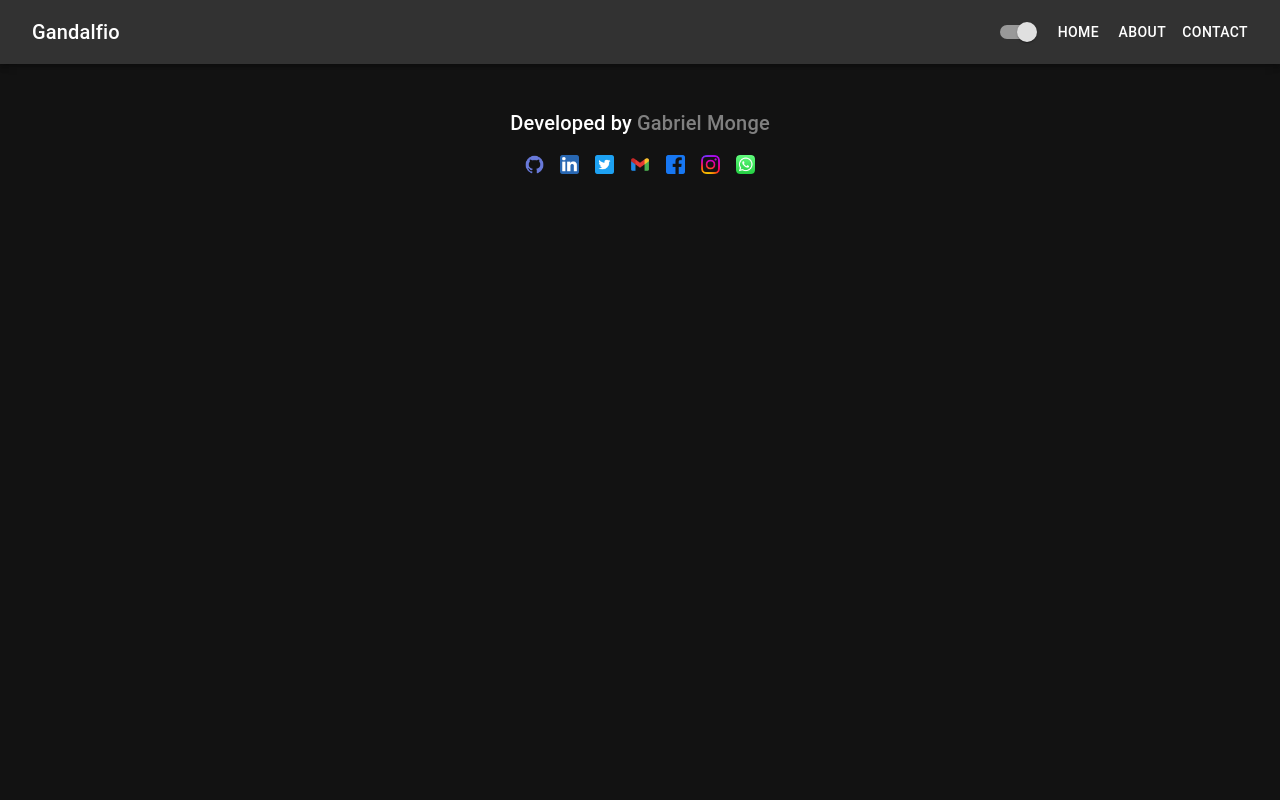
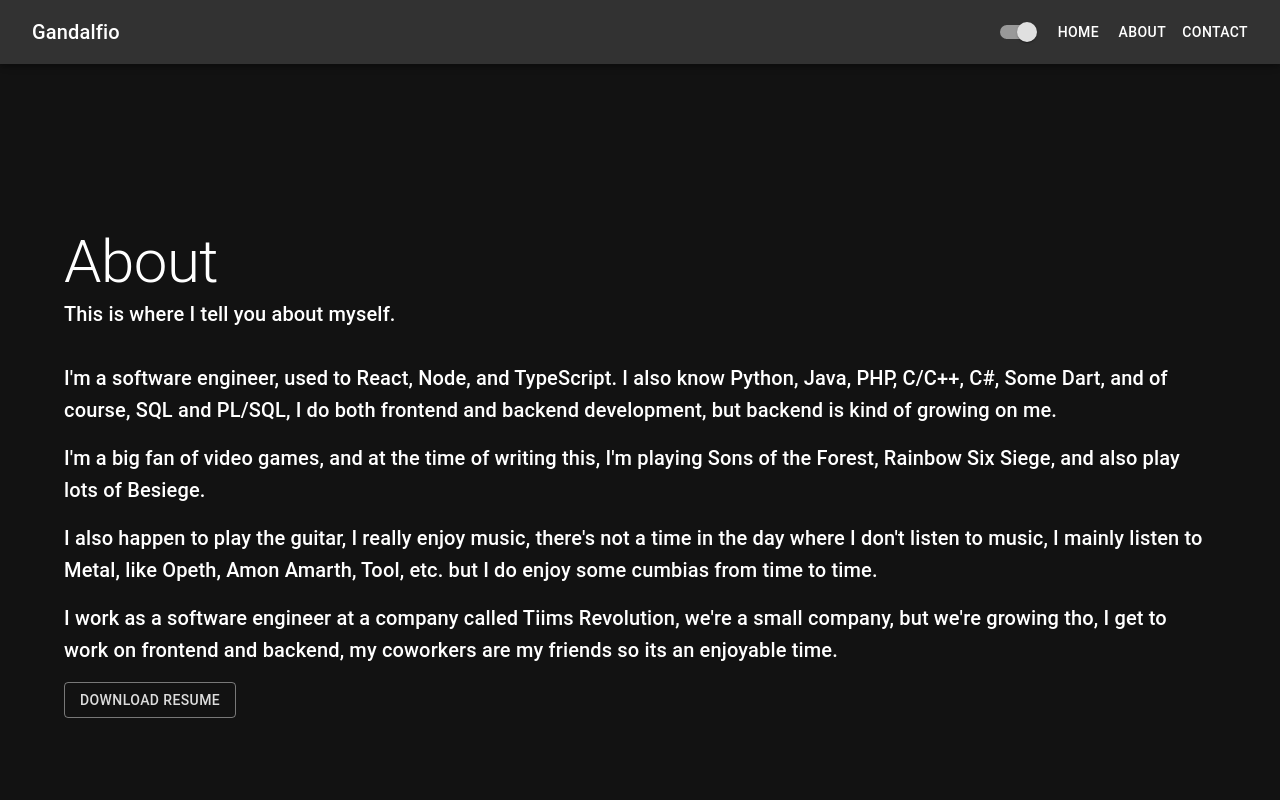
Before and after one commit to Gabrielmong/gandalfio, a React (Vite) app: page /gandalfio/about in a window 1280 px wide. Shown: the top 800 px of the page. Built offline with nearby package versions, Linux system fonts and the light colour scheme.

Commit message:
refactor: change base paths, key issues

```diff
--- a/src/App.tsx
+++ b/src/App.tsx
@@ -19,25 +19,34 @@ function App() {
 
   const theme = createTheme({
     palette: {
-      mode : currentTheme,
-      primary: currentTheme === "dark" ? {
+      mode: currentTheme,
+      primary:
+        currentTheme === "dark"
+          ? {
               main: "#dddddd",
-      } : {
+            }
+          : {
               main: "#0f1c2b",
             },
-      secondary: currentTheme === "dark" ? {
+      secondary:
+        currentTheme === "dark"
+          ? {
               main: "#474747",
-      } : {
+            }
+          : {
               main: "#3ea6ff",
             },
-      background: currentTheme === "dark" ? {
+      background:
+        currentTheme === "dark"
+          ? {
               default: "#121212",
               paper: "#1e1e1e",
-      } : {
+            }
+          : {
               default: "##ededed",
               paper: "#fff",
             },
-    }
+    },
   });
 
   return (
@@ -52,15 +61,17 @@ function App() {
           themeSwich={handleThemeChange}
           title="Gandalfio"
           navItems={[
-            { label: "Home", path: "/" },
-            { label: "About", path: "/about" },
-            { label: "Contact", path: "/contact" },
+            { label: "Home", path: "/gandalfio/" },
+            { label: "About", path: "/gandalfio/about" },
+            { label: "Contact", path: "/gandalfio/contact" },
           ]}
         />
         <Routes>
-          <Route path="/" element={<Home />} />
-          <Route path="/about" element={<About />} />
-          <Route path="/contact" element={<Contact />} />
+          <Route path="/gandalfio/">
+            <Route path="/gandalfio/" element={<Home />} />
+            <Route path="/gandalfio/about" element={<About />} />
+            <Route path="/gandalfio/contact" element={<Contact />} />
+          </Route>
         </Routes>
         <Footer />
       </BrowserRouter>
--- a/src/components/Footer/Footer.tsx
+++ b/src/components/Footer/Footer.tsx
@@ -41,7 +41,7 @@ export const Footer = (): ReactElement => {
       >
         <Grid container spacing={2}>
           {socialMediaData.map((item) => (
-            <Grid item>
+            <Grid item key={item.name}>
               <Link to={item.url} target="_blank">
                 <img
                   src={item.image}
--- a/src/components/Topbar/Topbar.tsx
+++ b/src/components/Topbar/Topbar.tsx
@@ -51,7 +51,7 @@ export const Topbar = ({
         <Box sx={{ flexGrow: 1 }}>
           <Button
             color="inherit"
-            onClick={() => handleLinkClick("/")}
+            onClick={() => handleLinkClick("/gandalfio/")}
             sx={{ textTransform: "none" }}
           >
             <Typography variant="h6">{title}</Typography>
--- a/src/pages/About/About.tsx
+++ b/src/pages/About/About.tsx
@@ -34,11 +34,12 @@ export const About = (): ReactElement => {
         <Typography variant="h2">{aboutData.title}</Typography>
         <Typography variant="h6">{aboutData.description}</Typography>
       </Box>
-      {aboutData.paragraphs.map((paragraph) => (
+      {aboutData.paragraphs.map((paragraph, index) => (
         <Box
           sx={{
             paddingBottom: "1rem",
           }}
+          key={index}
         >
           <Typography variant="h6">{paragraph}</Typography>
         </Box>
--- a/src/pages/Contact/Contact.tsx
+++ b/src/pages/Contact/Contact.tsx
@@ -61,6 +61,7 @@ export const Contact = (): ReactElement => {
       >
         {contactData.socialMedia.map((item) => (
           <Box
+            key={item.name}
             sx={{
               paddingBottom: "1rem",
               display: "flex",
--- a/src/pages/Home/Home.tsx
+++ b/src/pages/Home/Home.tsx
@@ -61,7 +61,7 @@ export const Home = (): ReactElement => {
         </Box>
         <Grid container spacing={2}>
           {homeData.projects.map((project) => (
-            <Grid item xs={12} sm={6} md={4} lg={4}>
+            <Grid item xs={12} sm={6} md={4} lg={4} key={project.title}>
               <Card
                 title={project.title}
                 description={project.description}
```
Lines whose indentation alone changed are shown as unchanged.
